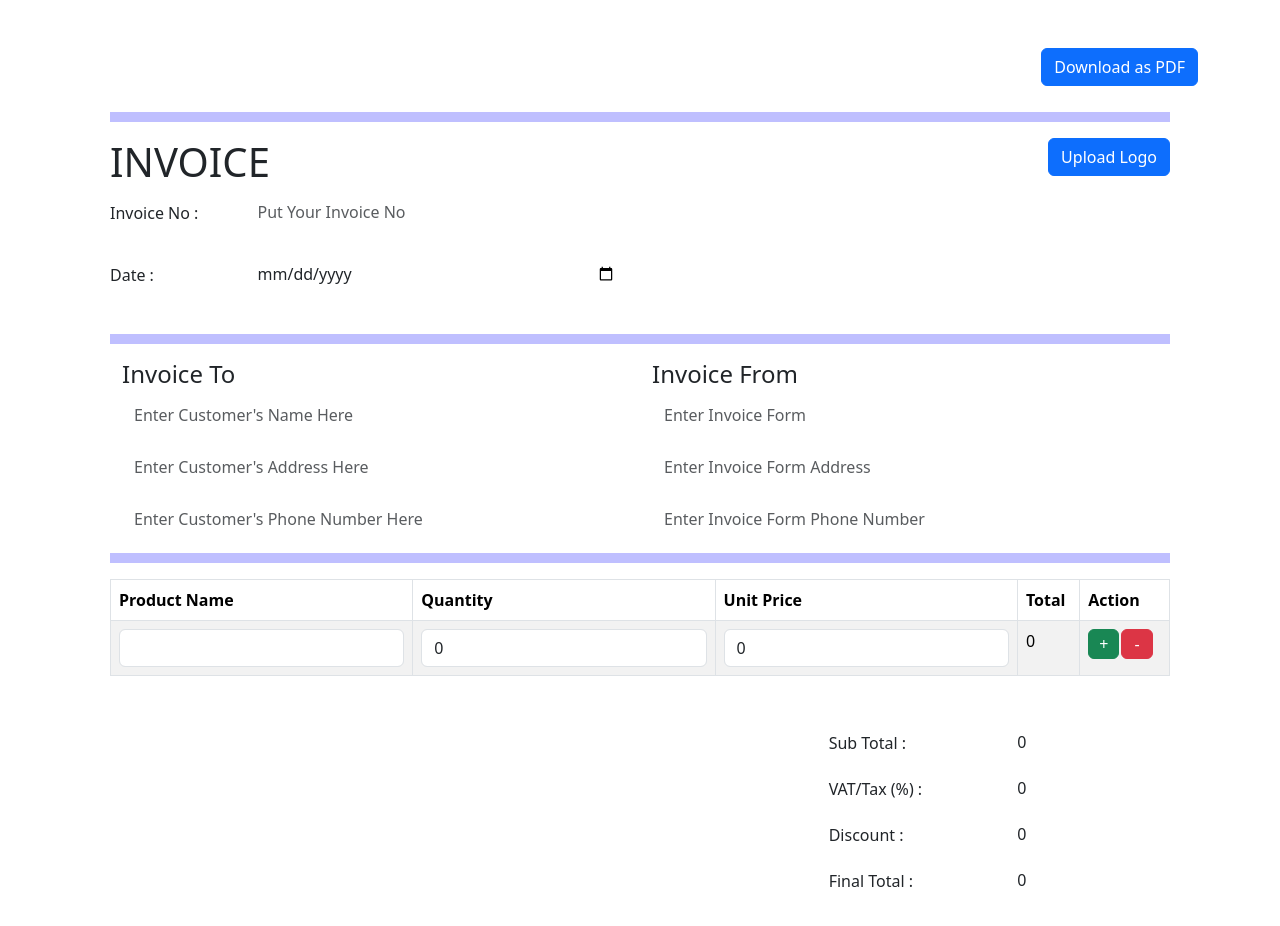
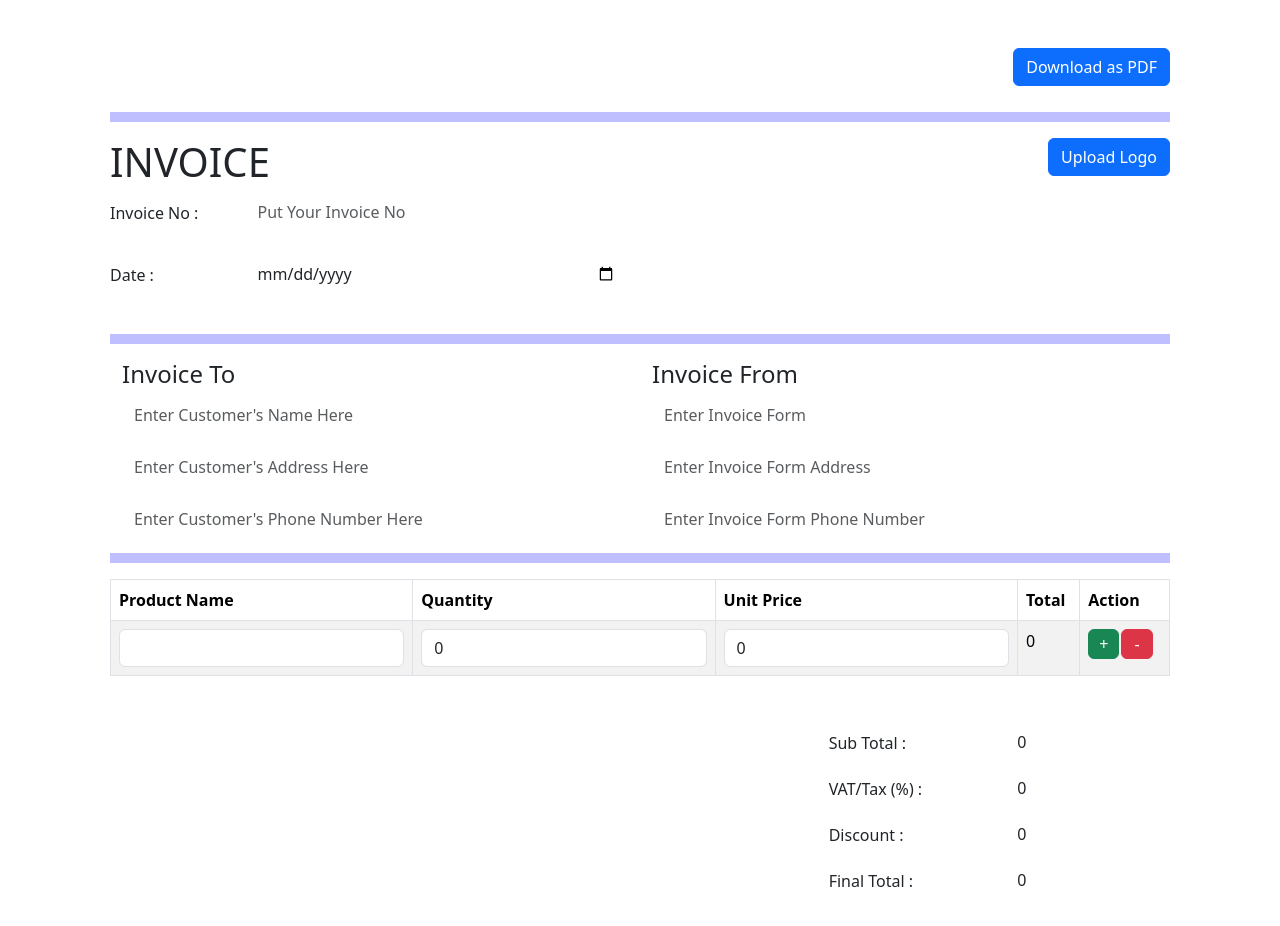
Before and after one commit to PankajMahtoliya/InvoiceMaker, a React (Vite) app: page / in a window 1280 px wide. Shown: the top 926 px of the page. Built offline with nearby package versions, Linux system fonts and the light colour scheme.

Commit message:
download button moved

```diff
--- a/src/components/DownloadButton/DownloadButton.jsx
+++ b/src/components/DownloadButton/DownloadButton.jsx
@@ -23,7 +23,7 @@ const DownloadButton = () => {
   return (
     <div className="mt-5">
       <Container
-        style={{ display: "flex", justifyContent: "end" }}
+        style={{ display: "flex", justifyContent: "end", padding: "0 40px" }}
       >
         <Button onClick={handleDownloadPDF}>
           Download as PDF
```
